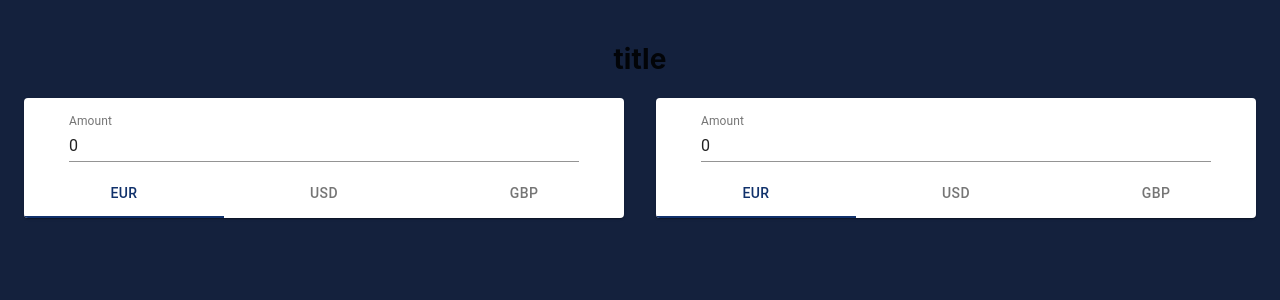
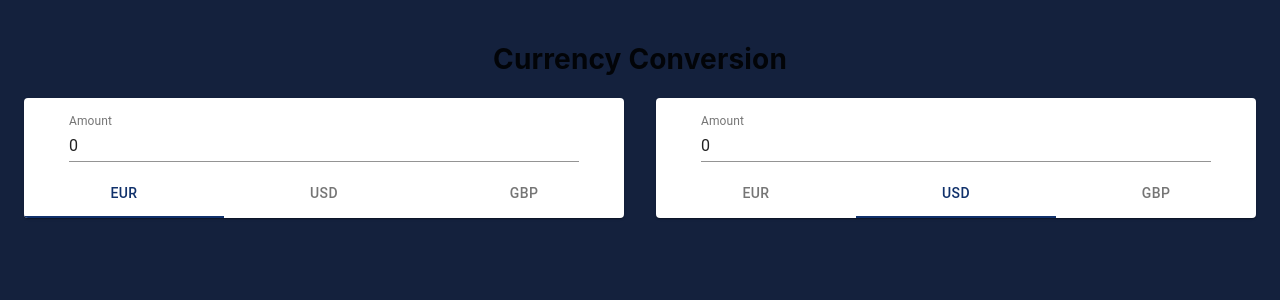
Before and after one commit to romangof/currency-conversion, a React (Create React App) app: page / in a window 1280 px wide. Shown: the top 300 px of the page. Built offline with nearby package versions, Linux system fonts and the light colour scheme; no server answers.

Commit message:
fix default target tab

```diff
--- a/src/App.js
+++ b/src/App.js
@@ -42,30 +42,25 @@ export default function App() {
             const request = await axios(API + query);
             const data = request.data;
 
-            // console.log('fetching');
-
             dispatch({type: 'ADD', payload: {[base]: data.rates}});
         };
 
-        defaultCurrencies.map(currency => {fetchData(defaultCurrencies, currency);});
+        defaultCurrencies.map(currency => fetchData(defaultCurrencies, currency));
     }, []);
 
     const handleInputChange = ev => {
         setSelected({...selected, value: ev.target.value});
     };
 
-    const handleTabChange = (param, value) => {
-        setSelected({...selected, [param]: value});
+    const handleTabChange = (source, value) => {
+        setSelected({...selected, [source]: value});
     };
 
     return (
         <ThemeProvider theme={theme}>
             <Container className="App" maxWidth={false}>
 
-                {/* {console.log(999, currencies, Object.keys(currencies))} */}
-                {/* {console.log(999, selected)} */}
-
-                <h1>title</h1>
+                <h1>Currency Conversion</h1>
 
                 <Grid container className="Grid" justify="space-around" alignItems="center" spacing={4}>
                     <Grid item xs={6}>
--- a/src/components/CurrencyCard.js
+++ b/src/components/CurrencyCard.js
@@ -2,7 +2,8 @@ import React from 'react';
 import { Card, Tabs, Tab, TextField } from '@material-ui/core';
 
 export default function CurrencyCard({ selected, rates, onChange, tabChange, readOnly = false}) {
-    const [selectedTab, setSelectedTab] = React.useState(0);
+    const tab = readOnly ? selected.target : selected.origin;
+    const [selectedTab, setSelectedTab] = React.useState(tab);
 
     const handleChange = (_ev, newValue) => setSelectedTab(newValue);
 
@@ -31,7 +32,11 @@ export default function CurrencyCard({ selected, rates, onChange, tabChange, rea
                 variant="fullWidth"
             >
                 {Object.keys(rates).map(currency => {
-                    return <Tab key={currency} label={currency} onClick={() => tabChange(source, currency)} />;
+                    return <Tab key={currency}
+                                label={currency}
+                                value={currency}
+                                onClick={() => tabChange(source, currency)}
+                            />;
                 })}
             </Tabs>
         </Card>
```
